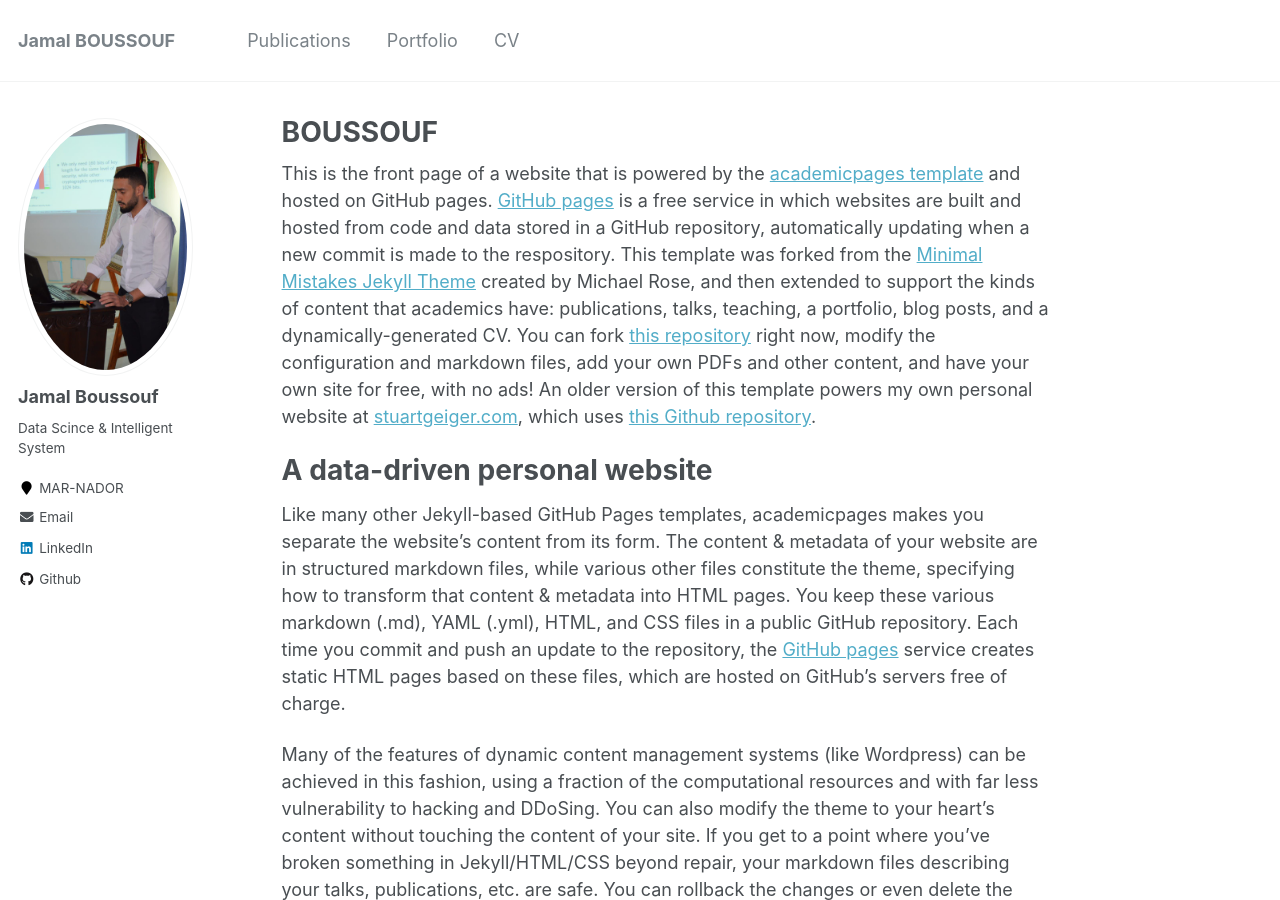
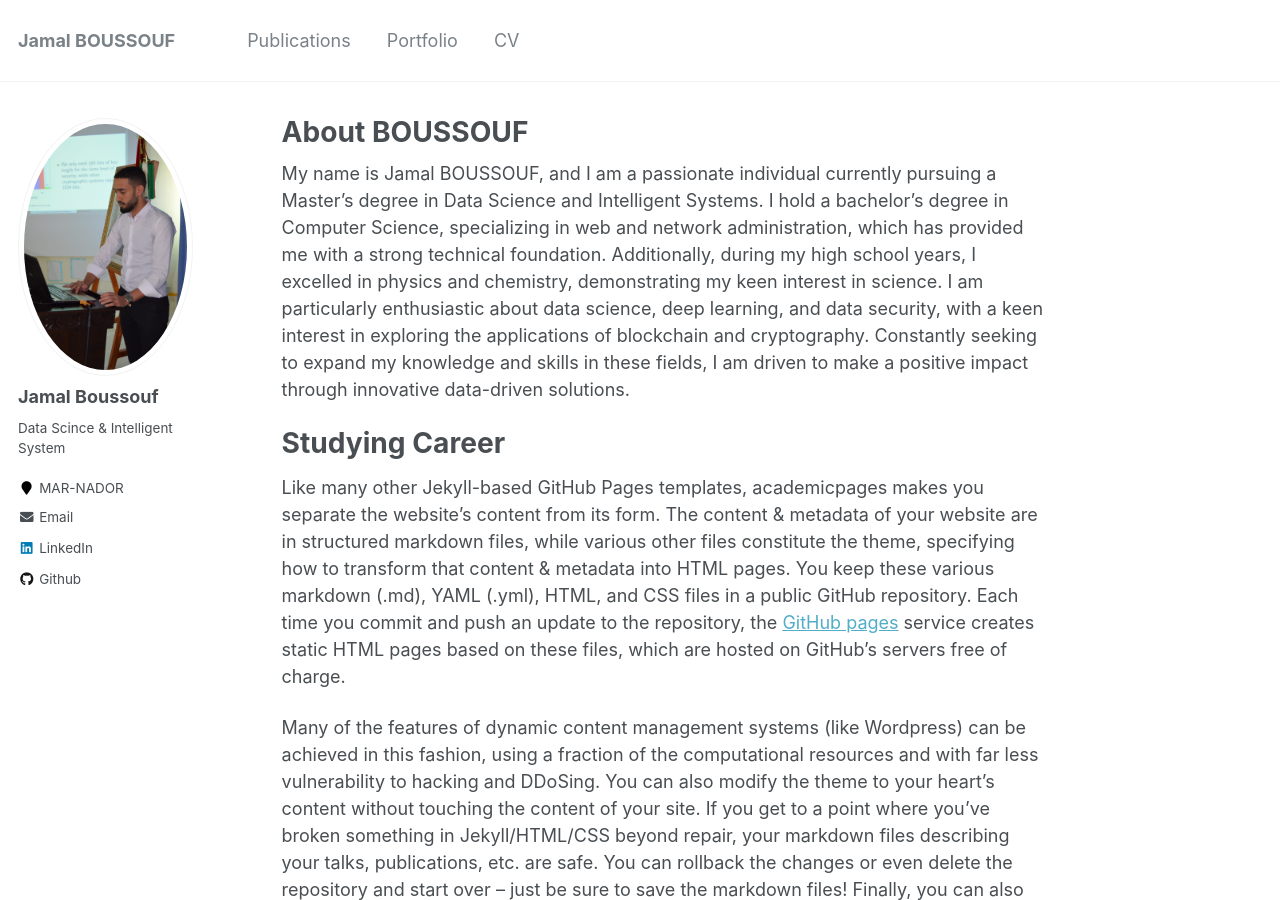
Before and after one commit to jboussouf/jboussouf.github.io, a Jekyll site: the page built from _pages/about.md, in a window 1280 px wide and 900 px high. Built offline with Jekyll 4.4.1, drawn with Linux system fonts in a browser that asks for light colours.

Commit message:
Studying Career

```diff
--- a/_pages/about.md
+++ b/_pages/about.md
@@ -1,6 +1,6 @@
 ---
 permalink: /
-title: "BOUSSOUF"
+title: "About BOUSSOUF"
 excerpt: "About me"
 author_profile: true
 redirect_from:
@@ -8,9 +8,9 @@ redirect_from:
   - /about.html
 ---
 
-This is the front page of a website that is powered by the [academicpages template](https://github.com/academicpages/academicpages.github.io) and hosted on GitHub pages. [GitHub pages](https://pages.github.com) is a free service in which websites are built and hosted from code and data stored in a GitHub repository, automatically updating when a new commit is made to the respository. This template was forked from the [Minimal Mistakes Jekyll Theme](https://mmistakes.github.io/minimal-mistakes/) created by Michael Rose, and then extended to support the kinds of content that academics have: publications, talks, teaching, a portfolio, blog posts, and a dynamically-generated CV. You can fork [this repository](https://github.com/academicpages/academicpages.github.io) right now, modify the configuration and markdown files, add your own PDFs and other content, and have your own site for free, with no ads! An older version of this template powers my own personal website at [stuartgeiger.com](http://stuartgeiger.com), which uses [this Github repository](https://github.com/staeiou/staeiou.github.io).
+My name is Jamal BOUSSOUF, and I am a passionate individual currently pursuing a Master's degree in Data Science and Intelligent Systems. I hold a bachelor's degree in Computer Science, specializing in web and network administration, which has provided me with a strong technical foundation. Additionally, during my high school years, I excelled in physics and chemistry, demonstrating my keen interest in science. I am particularly enthusiastic about data science, deep learning, and data security, with a keen interest in exploring the applications of blockchain and cryptography. Constantly seeking to expand my knowledge and skills in these fields, I am driven to make a positive impact through innovative data-driven solutions.
 
-A data-driven personal website
+Studying Career
 ======
 Like many other Jekyll-based GitHub Pages templates, academicpages makes you separate the website's content from its form. The content & metadata of your website are in structured markdown files, while various other files constitute the theme, specifying how to transform that content & metadata into HTML pages. You keep these various markdown (.md), YAML (.yml), HTML, and CSS files in a public GitHub repository. Each time you commit and push an update to the repository, the [GitHub pages](https://pages.github.com/) service creates static HTML pages based on these files, which are hosted on GitHub's servers free of charge.
 
```
